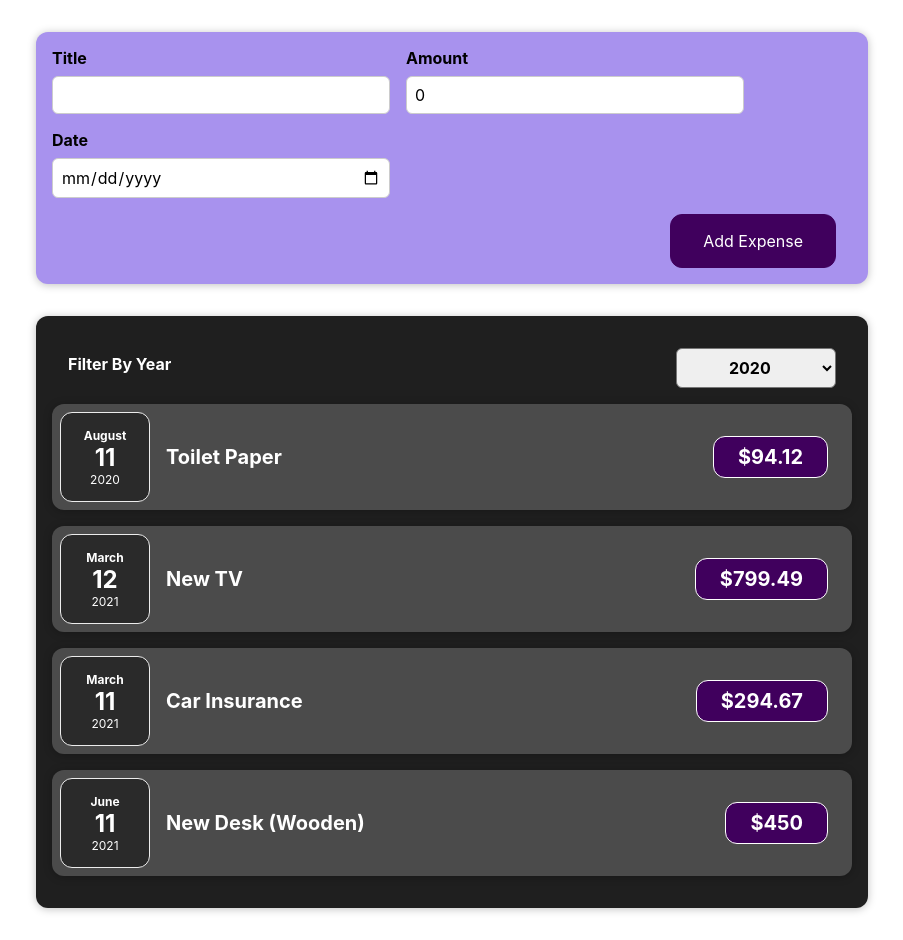
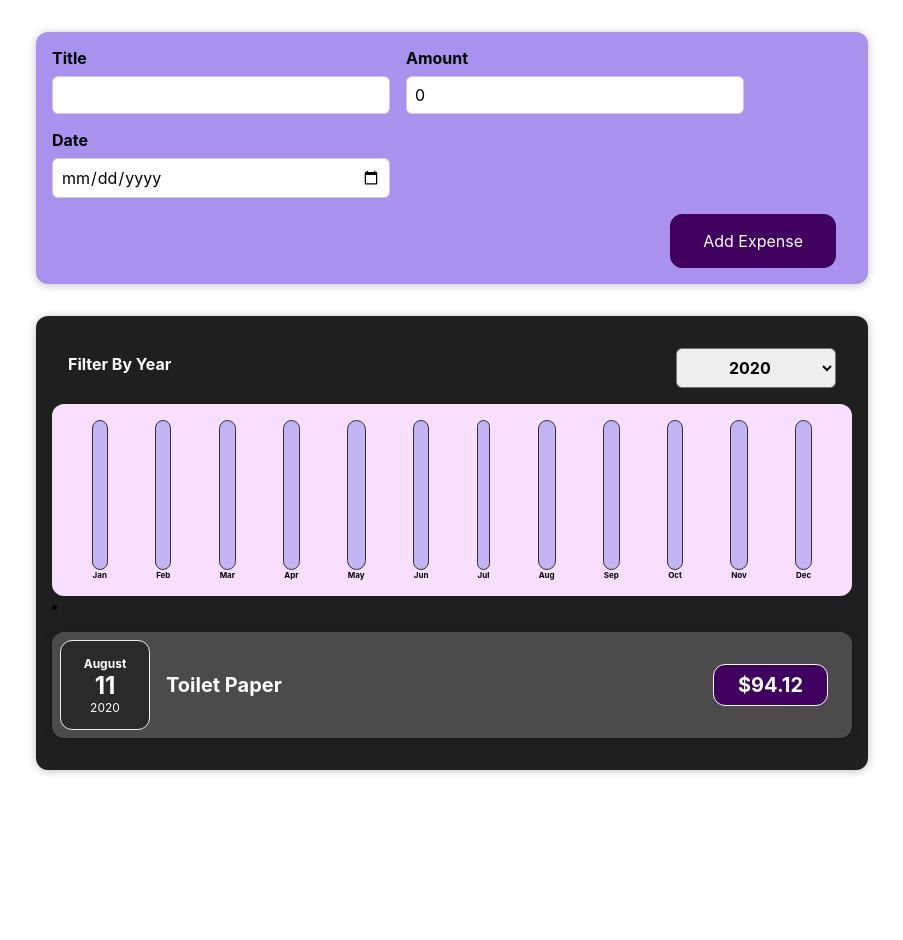
Before and after one commit to zainuleb/react-playlist, a React (Create React App) app: page / in a window 1280 px wide. Shown: the whole page, without its empty margins (188-1091 px from the left). After the commit the page ends 802 px from the top, so only its background shows below. Built offline with nearby package versions, Linux system fonts and the light colour scheme.

Commit message:
Expense Tracker App

```diff
--- /dev/null
+++ b/src/component/Chart/Chart.css
@@ -0,0 +1,9 @@
+.chart {
+    padding: 1rem;
+    border-radius: 12px;
+    background-color: #f8dfff;
+    text-align: center;
+    display: flex;
+    justify-content: space-around;
+    height: 10rem;
+  }
--- /dev/null
+++ b/src/component/Chart/Chart.js
@@ -0,0 +1,24 @@
+import React from 'react';
+import ChartBar from './ChartBar.js';
+import './Chart.css';
+
+const Chart = (props) => {
+  const dataPointValues = props.dataPoints.map((dataPoint) => dataPoint.value);
+
+  const totalMaximum = Math.max(dataPointValues);
+
+  return (
+    <div className="chart">
+      {props.dataPoints.map((dataPoint) => (
+        <ChartBar
+          key={dataPoint.label}
+          value={dataPoint.value}
+          maxValue={totalMaximum}
+          label={dataPoint.label}
+        />
+      ))}
+    </div>
+  );
+};
+
+export default Chart;
--- /dev/null
+++ b/src/component/Chart/ChartBar.css
@@ -0,0 +1,30 @@
+.chart-bar {
+    height: 100%;
+    display: flex;
+    flex-direction: column;
+    align-items: center;
+  }
+
+  .chart-bar__inner {
+    height: 100%;
+    width: 100%;
+    border: 1px solid #313131;
+    border-radius: 12px;
+    background-color: #c3b4f3;
+    overflow: hidden;
+    display: flex;
+    flex-direction: column;
+    justify-content: flex-end;
+  }
+
+  .chart-bar__fill {
+    background-color: #4826b9;
+    width: 100%;
+    transition: all 0.3s ease-out;
+  }
+
+  .chart-bar__label {
+    font-weight: bold;
+    font-size: 0.5rem;
+    text-align: center;
+  }
--- /dev/null
+++ b/src/component/Chart/ChartBar.js
@@ -0,0 +1,22 @@
+import React from 'react';
+import './ChartBar.css';
+
+const ChartBar = (props) => {
+  let barFilledHeight = '0%';
+  if (props.maxValue > 0) {
+    barFilledHeight = Math.round((props.value / props.maxValue) * 100);
+  }
+  return (
+    <div className="chart-bar">
+      <div className="chart-bar__inner">
+        <div
+          className="char-bar__fill"
+          style={{ height: barFilledHeight }}
+        ></div>
+      </div>
+      <div className="chart-bar__label">{props.label}</div>
+    </div>
+  );
+};
+
+export default ChartBar;
--- a/src/component/Expenses/ExpenseItem.js
+++ b/src/component/Expenses/ExpenseItem.js
@@ -5,7 +5,7 @@ import './ExpenseItem.css';
 
 function ExpenseItem(props) {
   return (
-    <>
+    <li>
       <Card className="expense-item">
         <ExpenseDate date={props.date} />
         <div className="expense-item__description">
@@ -15,7 +15,7 @@ function ExpenseItem(props) {
           </div>
         </div>
       </Card>
-    </>
+    </li>
   );
 }
 
--- a/src/component/Expenses/Expenses.js
+++ b/src/component/Expenses/Expenses.js
@@ -1,5 +1,6 @@
 import ExpenseItem from './ExpenseItem';
 import ExpensesFilter from './ExpensesFilter';
+import ExpensesChart from './ExpensesChart';
 import Card from '../UI/Card';
 import { useState } from 'react';
 import './Expenses.css';
@@ -11,6 +12,10 @@ function Expenses(props) {
     setFilterYear(selectedYear);
   };
 
+  const filteredExpenses = props.items.filter((expense) => {
+    return expense.date.getFullYear().toString() === filterYear;
+  });
+
   return (
     <Card className="expenses">
       <ExpensesFilter
@@ -18,13 +23,20 @@ function Expenses(props) {
         onChangeFilter={filterChangeHandler}
       />
 
-      {props.items.map((expense) => (
-        <ExpenseItem
-          title={expense.title}
-          amount={expense.amount}
-          date={expense.date}
-        />
-      ))}
+      <ExpensesChart expenses={filteredExpenses} />
+
+      {filteredExpenses.length === 0 ? (
+        <p>No Expenses found</p>
+      ) : (
+        filteredExpenses.map((expense) => (
+          <ExpenseItem
+            key={expense.id}
+            title={expense.title}
+            amount={expense.amount}
+            date={expense.date}
+          />
+        ))
+      )}
     </Card>
   );
 }
--- /dev/null
+++ b/src/component/Expenses/ExpensesChart.js
@@ -0,0 +1,32 @@
+import React from 'react';
+import Chart from '../Chart/Chart';
+
+const ExpensesChart = (props) => {
+  const chartDataPoints = [
+    { label: 'Jan', value: 0 },
+    { label: 'Feb', value: 0 },
+    { label: 'Mar', value: 0 },
+    { label: 'Apr', value: 0 },
+    { label: 'May', value: 0 },
+    { label: 'Jun', value: 0 },
+    { label: 'Jul', value: 0 },
+    { label: 'Aug', value: 0 },
+    { label: 'Sep', value: 0 },
+    { label: 'Oct', value: 0 },
+    { label: 'Nov', value: 0 },
+    { label: 'Dec', value: 0 },
+  ];
+
+  for (const expense of props.expenses) {
+    const expenseMonth = expense.date.getMonth();
+    chartDataPoints[expenseMonth].value += expense.amount;
+  }
+
+  return (
+    <div>
+      <Chart dataPoints={chartDataPoints} />
+    </div>
+  );
+};
+
+export default ExpensesChart;
```
